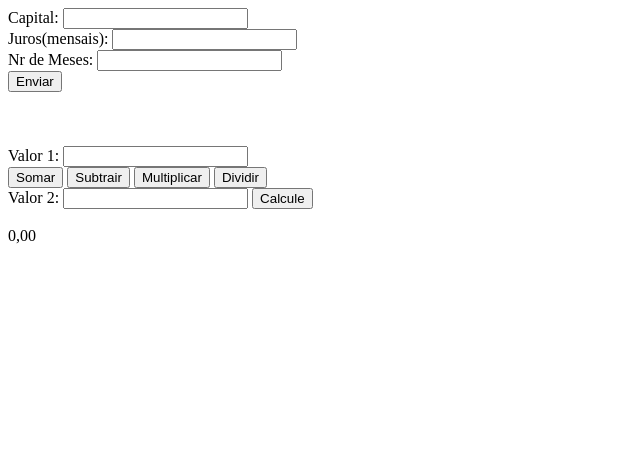
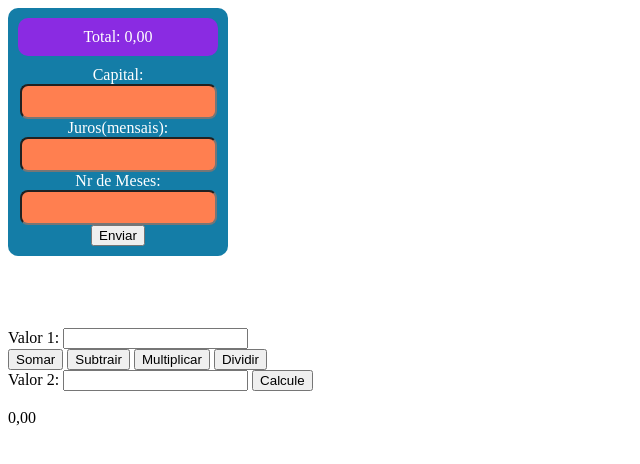
Before and after one commit to yasmingaby/primeiroa_3t, a plain HTML site: page index.html in a window 1280 px wide. Shown: the whole page, without its empty margins (0-640 px from the left). Drawn offline with Linux system fonts and the light colour scheme.

Commit message:
Update index.html

```diff
--- a/index.html
+++ b/index.html
@@ -4,20 +4,24 @@
     <meta charset="UTF-8">
     <meta http-equiv="X-UA-Compatible" content="IE=edge">
     <meta name="viewport" content="width=device-width, initial-scale=1.0">
-    <title>Yasmin 1A</title>
+    <title>antonio gabriel</title>
   <script src="estudo.js"></script>
+  <link rel="stylesheet" href="geral.css">
+</head>
 
-</head>
 <body>
-
+<div class="calculadora">
+  <div id="sptotal">
+    <span id="total">Total: 0,00</span>
+  </div>
   Capital: <input id="valor" type="text"><br>
   Juros(mensais): <input id="juros" type="text"><br>
-
   Nr de Meses: <input id="meses" type="text"><br>
-
-
   <button onclick="calcula()">Enviar</button>
-
+  <div id="splistameses">
+    <span id="listameses"></span>
+  </div>
+</div>
   <br><br><br><br>
   Valor 1: <input id="v1" type="text"><br>
   <button onclick="operacao('+')">Somar</button>
```
